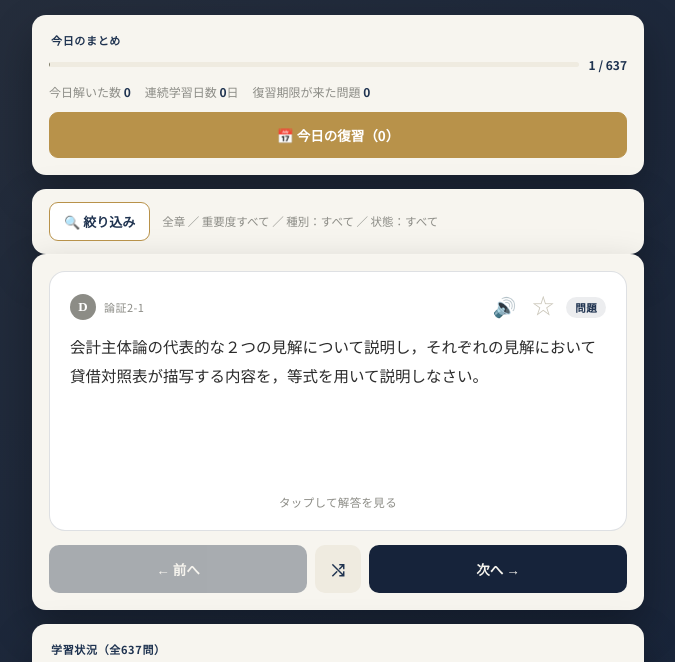
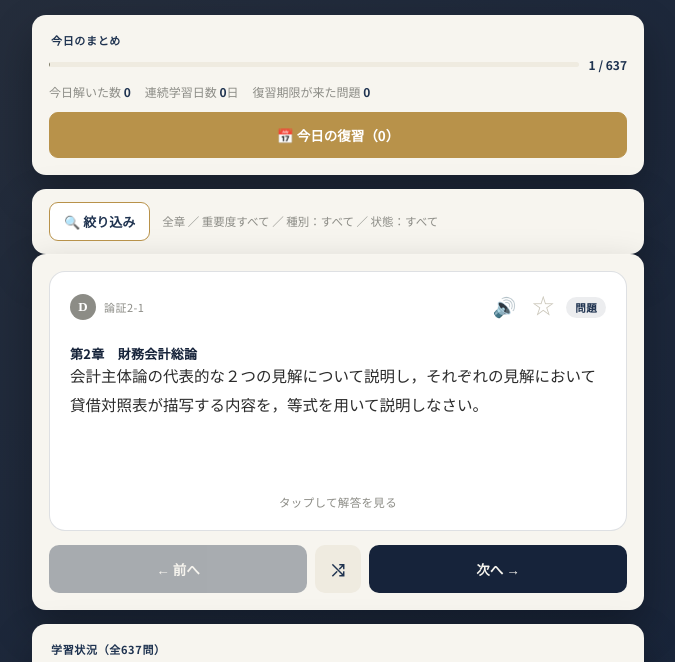
Before and after one commit to kanimesi/zaimu-quiz, a plain HTML site: page index.html in a window 1280 px wide. Shown: the part 125-787 px from the top of the page, without its empty margins (302-977 px from the left). Drawn offline with Linux system fonts and the light colour scheme.

Commit message:
カード上部に章タイトルを表示

```diff
--- a/index.html
+++ b/index.html
@@ -251,6 +251,7 @@
   .ch-comment p{margin:0;padding:0 12px 12px;font-size:12.5px;line-height:1.8;color:var(--ink-2);}
   .ch-comment summary:focus-visible{outline:2px solid var(--gold);outline-offset:2px;border-radius:9px;}
   .star-line{margin-top:10px;padding:7px 10px;border-radius:6px;background:rgba(184,146,74,0.12);font-size:12px;line-height:1.6;color:var(--ink-2);}
+  .card-chapter{margin-top:10px;font-size:13px;font-weight:700;color:var(--ink);letter-spacing:.02em;}
   .star-line b{color:var(--gold);letter-spacing:0.05em;}
   .card-hint{
     text-align:center;
@@ -444,6 +445,7 @@
             <div class="mode-tag q" id="modeTag">問題</div>
           </div>
         </div>
+        <div class="card-chapter" id="cardChapter"></div>
         <div class="star-line" id="starLine" style="display:none;"></div>
         <div class="card-body question" id="cardBody">読み込み中...</div>
         <div class="wm-box" id="wmBox" style="display:none;"></div>
@@ -1198,7 +1200,8 @@ const DATA = [
 const $ = id => document.getElementById(id);
 const chapterSelect=$('chapterSelect'), rankRow=$('rankRow'), kindRow=$('kindRow'), statusRow=$('statusRow'), searchBox=$('searchBox');
 const chapterTitleMeta=$('chapterTitleMeta'), chapterCountMeta=$('chapterCountMeta');
-const chComment=$('chComment'), chCommentTitle=$('chCommentTitle'), chCommentText=$('chCommentText'), starLine=$('starLine');
+const chComment=$('chComment'), chCommentTitle=$('chCommentTitle'), chCommentText=$('chCommentText'), starLine=$('starLine'), cardChapter=$('cardChapter');
+const ITEM_CH={}; DATA.forEach(c=>c.items.forEach(it=>{ITEM_CH[it.id]=c;}));
 const card=$('card'), rankBadge=$('rankBadge'), cardId=$('cardId'), modeTag=$('modeTag'), cardBody=$('cardBody');
 const commentBox=$('commentBox'), wmBox=$('wmBox'), cardHint=$('cardHint'), progressFill=$('progressFill'), progressCount=$('progressCount');
 const btnPrev=$('btnPrev'), btnNext=$('btnNext'), btnShuffle=$('btnShuffle'), selfCheck=$('selfCheck');
@@ -1367,6 +1370,7 @@ searchBox.addEventListener('input',()=>{clearTimeout(searchTimer);searchTimer=se
 /* ---- カード表示 ---- */
 function renderCard(){
   if(currentList.length===0){
+    cardChapter.textContent='';
     cardId.textContent=''; rankBadge.textContent='-'; rankBadge.className='rank-badge D';
     modeTag.textContent='該当なし'; modeTag.className='mode-tag q';
     cardBody.className='card-body question';
@@ -1381,6 +1385,8 @@ function renderCard(){
   lastItemId=item.id;
   btnStar.style.visibility='visible'; btnSpeak.style.visibility='visible';
   btnStar.textContent=stars[item.id]?'★':'☆'; btnStar.classList.toggle('on',!!stars[item.id]);
+  const itemCh=ITEM_CH[item.id];
+  cardChapter.textContent=itemCh?('第'+itemCh.ch+'章　'+itemCh.title):'';
   cardId.textContent=(item.label||('論証'+item.id))+(randomMode?'　🎲':'');
   rankBadge.textContent=item.rank; rankBadge.className='rank-badge '+item.rank;
   renderStars(item);
```
